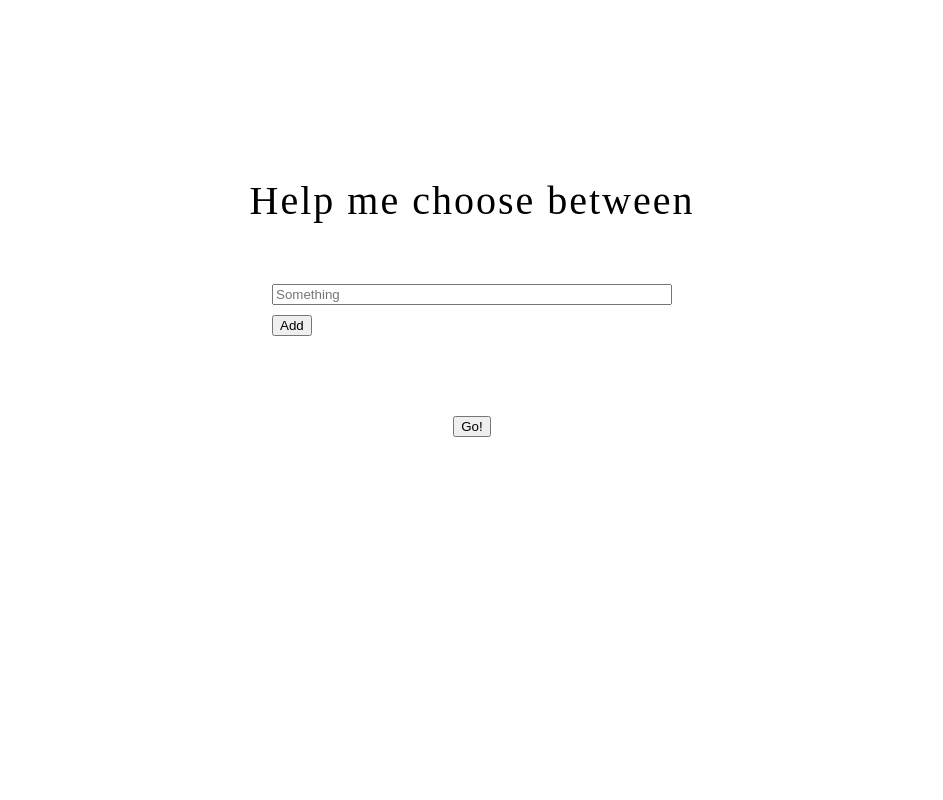
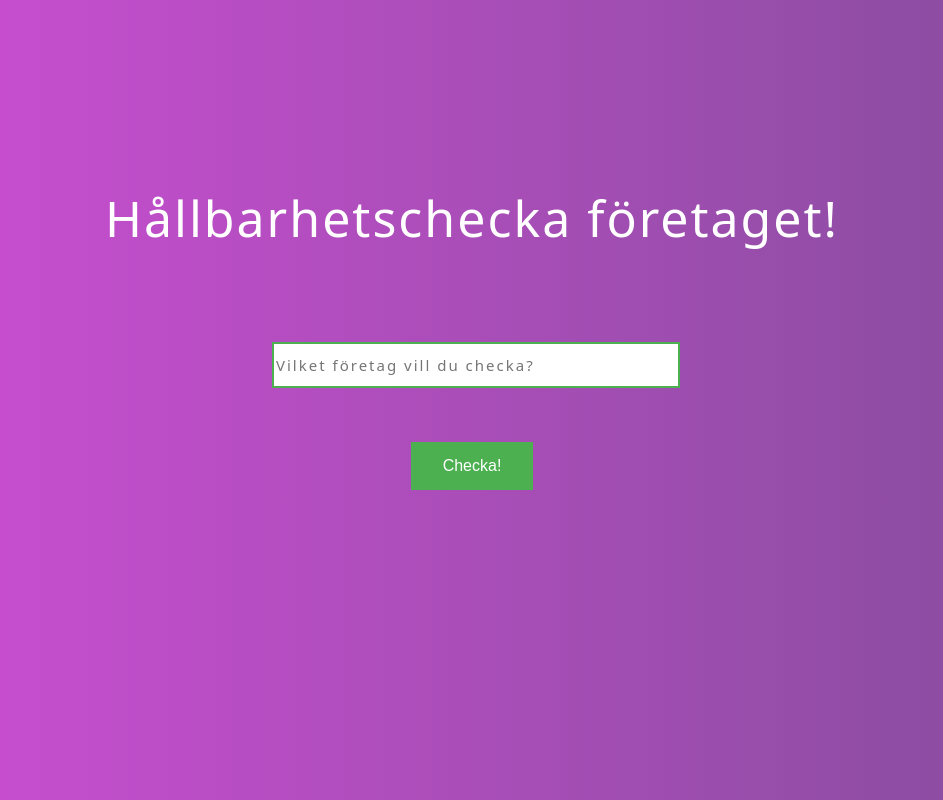
Before and after one commit to LisaKurin/Help-me-choose-new, a plain HTML site: page index.html in a window 1280 px wide. Shown: the whole page, without its empty margins (168-1111 px from the left). Drawn offline with nearby package versions, Linux system fonts and the light colour scheme.

Commit message:
Börjat styla sidan

```diff
--- a/index.html
+++ b/index.html
@@ -1,21 +1,20 @@
 <!DOCTYPE html>
-<html lang=eng>
+<html lang=swe>
   <head>
     <meta charset=utf-8>
-    <title> Help me choose </title>
+    <title> Hållbarhetschecka företaget! </title>
     <link href="./main.css" rel="stylesheet" type="text/css">
   </head>
     <body>
-      <h1>Help me choose between</h1>
+      <h1>Hållbarhetschecka företaget!</h1>
       <div class="inputsection">
         <div class="inputs">
-          <input placeholder="Something"></input>
+          <input placeholder="Vilket företag vill du checka?"></input>
         </div>
-        <button class="addoption">Add</button>
       </div>
       <div class="resultsection">
       </div>
-        <button class="submit">Go!</button>
+        <button class="submit-btn">Checka!</button>
         <script src="https://code.jquery.com/jquery-3.3.1.min.js">
         </script>
         <script>
--- a/main.css
+++ b/main.css
@@ -4,16 +4,24 @@ body {
   justify-content: center;
   align-items: center;
   margin-top: 150px;
+  background: #834d9b;  /* fallback for old browsers */
+background: -webkit-linear-gradient(to right, #d04ed6, #834d9b);  /* Chrome 10-25, Safari 5.1-6 */
+background: linear-gradient(to right, #d04ed6, #834d9b); /* W3C, IE 10+/ Edge, Firefox 16+, Chrome 26+, Opera 12+, Safari 7+ */
+
 }
 h1 {
   font-weight: lighter;
-  font-size: 40px;
+  font-size: 50px;
   letter-spacing: 2px;
   margin-bottom: 0px;
+  font-family: system-ui;
+  color: white;
 }
-.inputsection {
-  margin: 50px 0px 80px 0px;
+.inputsection{
   width: 400px;
+  height: 100px;
+  margin: 80px;
+  margin-bottom: 10px;
 }
 
 .inputs {
@@ -24,6 +32,12 @@ h1 {
 
 input {
   margin-top: 10px;
+  width: 400px;
+  height: 40px;
+  font-family: system-ui;
+  font-size: 15px;
+  letter-spacing: 2px;
+  border: 2px solid #4CAF50; /* Green */
 }
 
 .addoption{
@@ -37,3 +51,13 @@ input {
   align-items: center;
   font-size: 35px;
 }
+.submit-btn {
+  background-color: #4CAF50; /* Green */
+    border: none;
+    color: white;
+    padding: 15px 32px;
+    text-align: center;
+    text-decoration: none;
+    display: inline-block;
+    font-size: 16px;
+}
```
